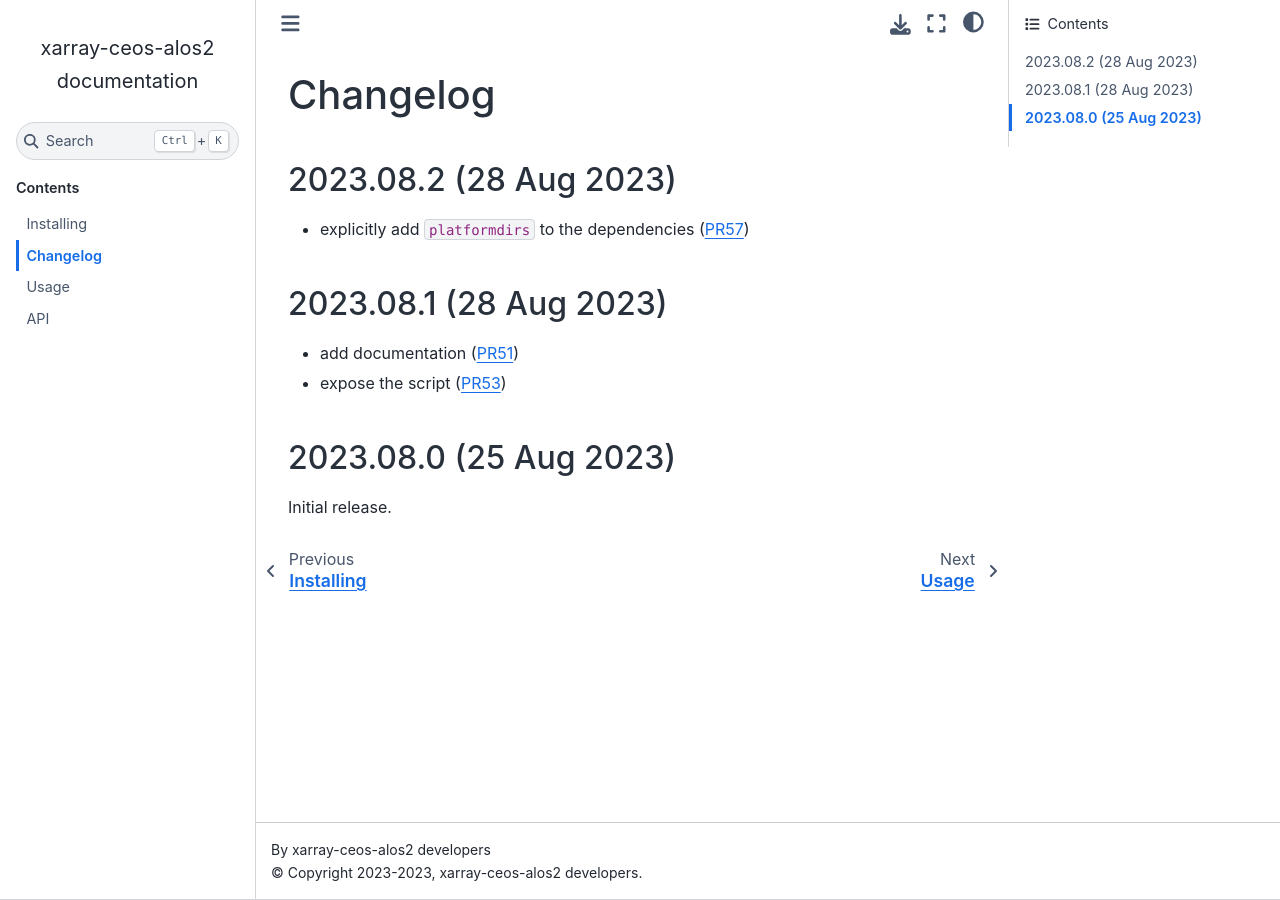
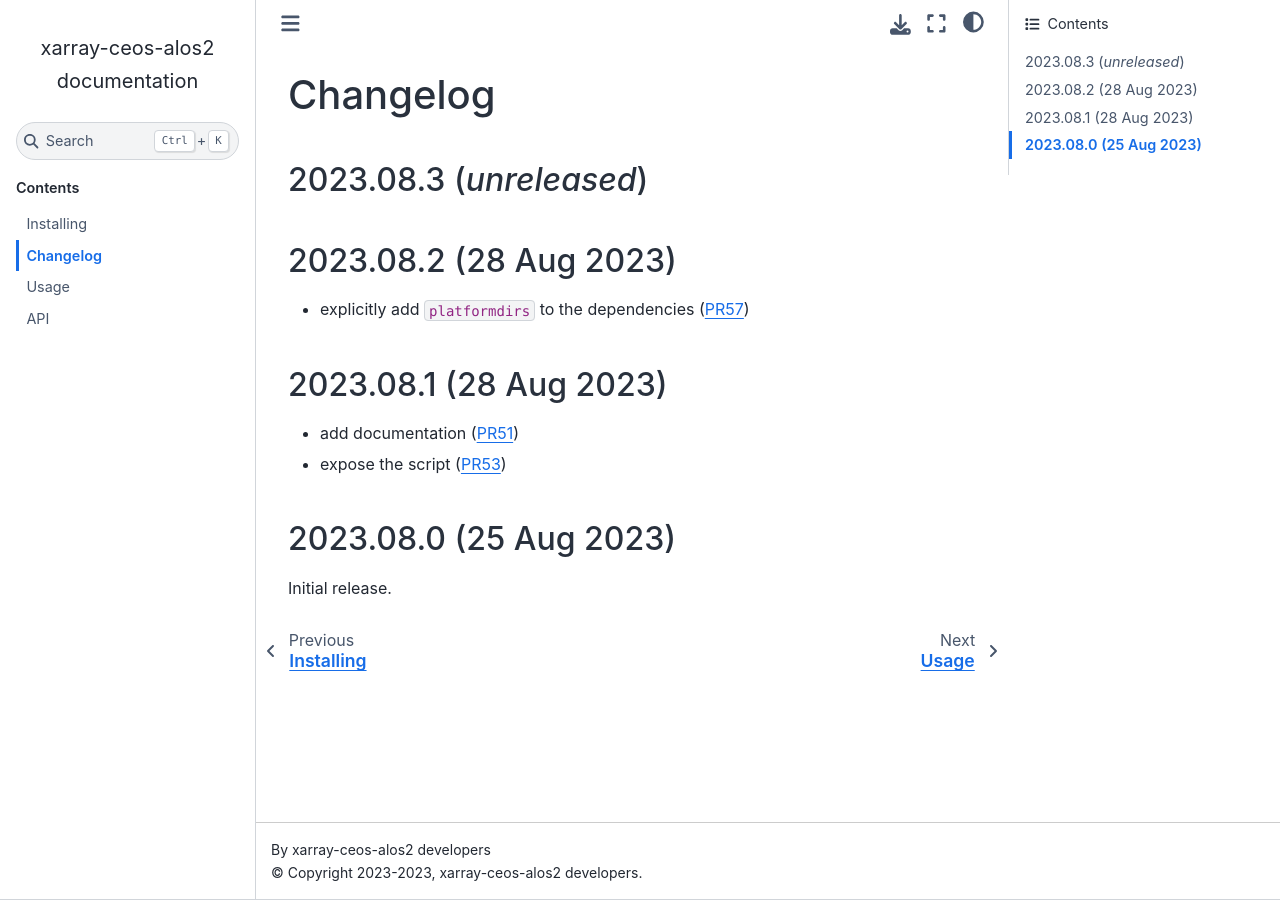
Before and after one commit to umr-lops/xarray-ceos-alos2, a Sphinx documentation site: the page built from docs/changelog.md, in a window 1280 px wide. Built offline with Sphinx 7.4.7 and the Sphinx Book theme 1.1.4, drawn with Linux system fonts in a browser that asks for light colours.

Commit message:
new changelog section [skip-ci] (#59)

```diff
--- a/docs/changelog.md
+++ b/docs/changelog.md
@@ -1,4 +1,6 @@
 # Changelog
+
+## 2023.08.3 (_unreleased_)
 
 ## 2023.08.2 (28 Aug 2023)
 
```
